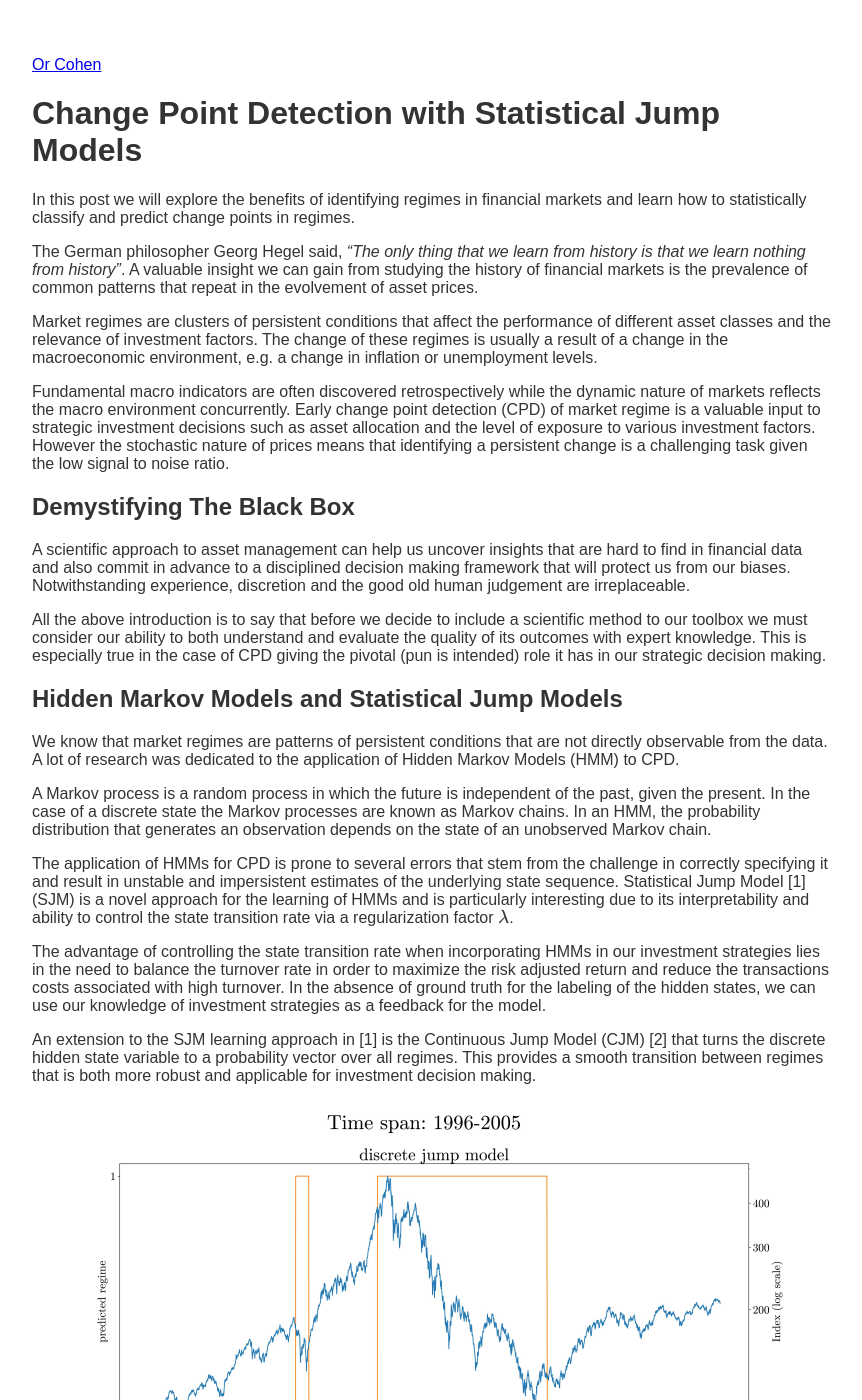
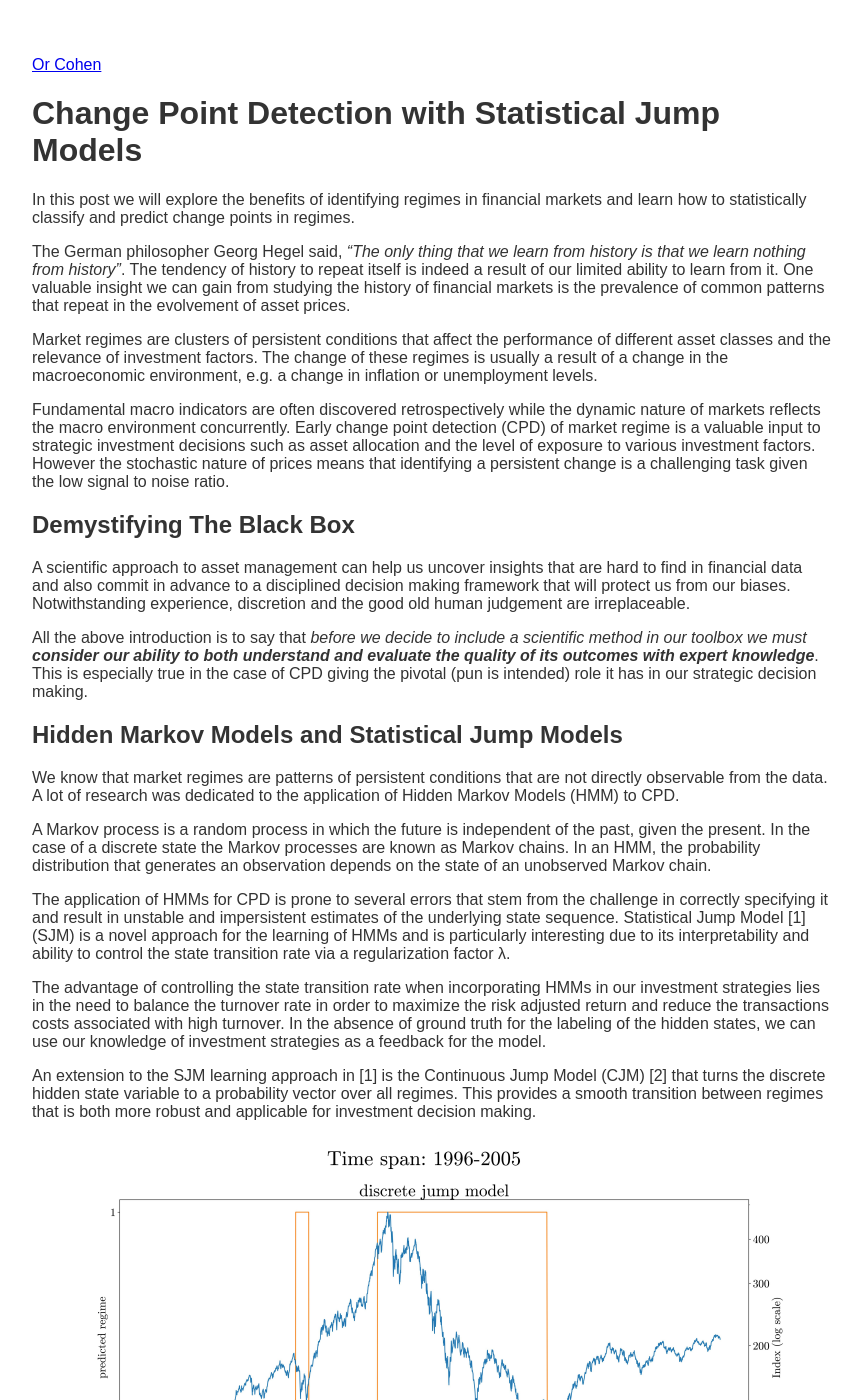
Before and after one commit to Cohen-Or/cohen-or.github.io, a Jekyll site: the page built from posts/sjm.md, in a window 1280 px wide and 1400 px high. Shown: the whole window, without its empty margins (208-1070 px from the left). Built offline with Jekyll 4.4.1, drawn with Linux system fonts in a browser that asks for light colours; our own code applies the rules of GitHub Pages for plain Markdown files; formulas are drawn with MathJax 3; some of the changed text lies outside the part shown.

Commit message:
Update sjm.md

```diff
--- a/posts/sjm.md
+++ b/posts/sjm.md
@@ -2,23 +2,23 @@
 # Change Point Detection with Statistical Jump Models
 In this post we will explore the benefits of identifying regimes in financial markets and learn how to statistically classify and predict change points in regimes.
 
-The German philosopher Georg Hegel said, *"The only thing that we learn from history is that we learn nothing from history"*. A valuable insight we can gain from studying the history of financial markets is the prevalence of common patterns that repeat in the evolvement of asset prices.
+The German philosopher Georg Hegel said, *"The only thing that we learn from history is that we learn nothing from history"*. The tendency of history to repeat itself is indeed a result of our limited ability to learn from it. One valuable insight we can gain from studying the history of financial markets is the prevalence of common patterns that repeat in the evolvement of asset prices.
 
 Market regimes are clusters of persistent conditions that affect the performance of different asset classes and the relevance of investment factors. The change of these regimes is usually a result of a change in the macroeconomic environment, e.g. a change in inflation or unemployment levels.
 
 Fundamental macro indicators are often discovered retrospectively while the dynamic nature of markets reflects the macro environment concurrently. Early change point detection (CPD) of market regime is a valuable input to strategic investment decisions such as asset allocation and the level of exposure to various investment factors.  However the stochastic nature of prices means that identifying a persistent change is a challenging task given the low signal to noise ratio.
 
 ## Demystifying The Black Box
-A scientific approach to asset management can help us uncover insights that are hard to find in financial data and also commit in advance to a disciplined decision making framework that will protect us from our biases. Notwithstanding experience, discretion and the  good old human judgement are irreplaceable.
+A scientific approach to asset management can help us uncover insights that are hard to find in financial data and also commit in advance to a disciplined decision making framework that will protect us from our biases. Notwithstanding experience, discretion and the good old human judgement are irreplaceable.
 
-All the above introduction is to say that before we decide to include a scientific method to our toolbox we must consider our ability to both understand and evaluate the quality of its outcomes with expert knowledge. This is especially true in the case of CPD giving the pivotal (pun is intended) role it has in our strategic decision making.
+All the above introduction is to say that _before we decide to include a scientific method in our toolbox we must **consider our ability to both understand and evaluate the quality of its outcomes with expert knowledge**_. This is especially true in the case of CPD giving the pivotal (pun is intended) role it has in our strategic decision making.
 
 ## Hidden Markov Models and Statistical Jump Models
 We know that market regimes are patterns of persistent conditions that are not directly observable from the data. A lot of research was dedicated to the application of Hidden Markov Models (HMM) to CPD.
 
 A Markov process is a random process in which the future is independent of the past, given the present. In the case of a discrete state the Markov processes are known as Markov chains. In an HMM, the probability distribution that generates an observation depends on the state of an unobserved Markov chain.
 
-The application of HMMs for CPD is prone to several errors that stem from the challenge in correctly specifying it and result in unstable and impersistent estimates of the underlying state sequence. Statistical Jump Model [1] (SJM) is a novel approach for the learning of HMMs and is particularly interesting due to its interpretability and ability to control the state transition rate via a regularization factor $$\lambda$$.
+The application of HMMs for CPD is prone to several errors that stem from the challenge in correctly specifying it and result in unstable and impersistent estimates of the underlying state sequence. Statistical Jump Model [1] (SJM) is a novel approach for the learning of HMMs and is particularly interesting due to its interpretability and ability to control the state transition rate via a regularization factor λ.
 
 The advantage of controlling the state transition rate when incorporating HMMs in our investment strategies lies in the need to balance the turnover rate in order to maximize the risk adjusted return and reduce the transactions costs associated with high turnover. In the absence of ground truth for the labeling of the hidden states, we can use our knowledge of investment strategies as a feedback for the model.
 
```
Also changed, not shown: other parts of posts/sjm.md (+3 -3 lines).
